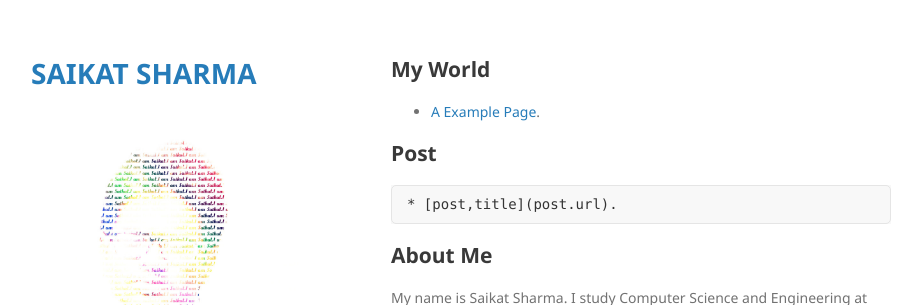
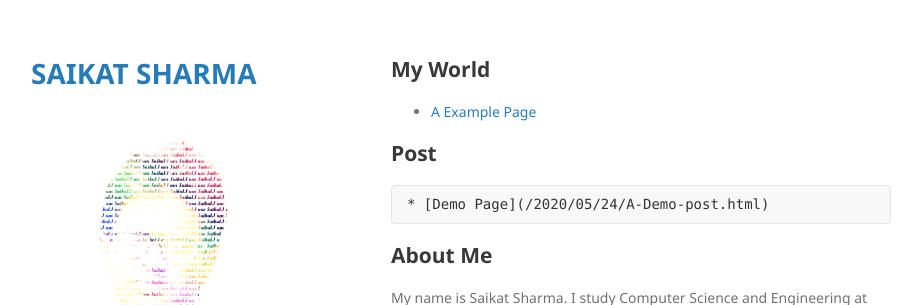
Before and after one commit to Saikat-S/Saikat-S.github.io, a Jekyll site: the page built from index.md, in a window 1280 px wide. Shown: the top 305 px of the page, without its empty margins (179-1101 px from the left). Built offline with Jekyll 4.4.1, drawn with Linux system fonts in a browser that asks for light colours.

Commit message:
update index.md

```diff
--- a/index.md
+++ b/index.md
@@ -5,12 +5,12 @@ title: Home
 
 ## My World
 
-* [A Example Page](./pages/another-page.html).
+* [A Example Page](./pages/another-page.html)
 
 ## Post
 
 {% for post in site.posts %}
-	* [post,title](post.url).
+	* [{{ post.title }}]({{ post.url }})
 {% endfor %}
 
 ## About Me
```
